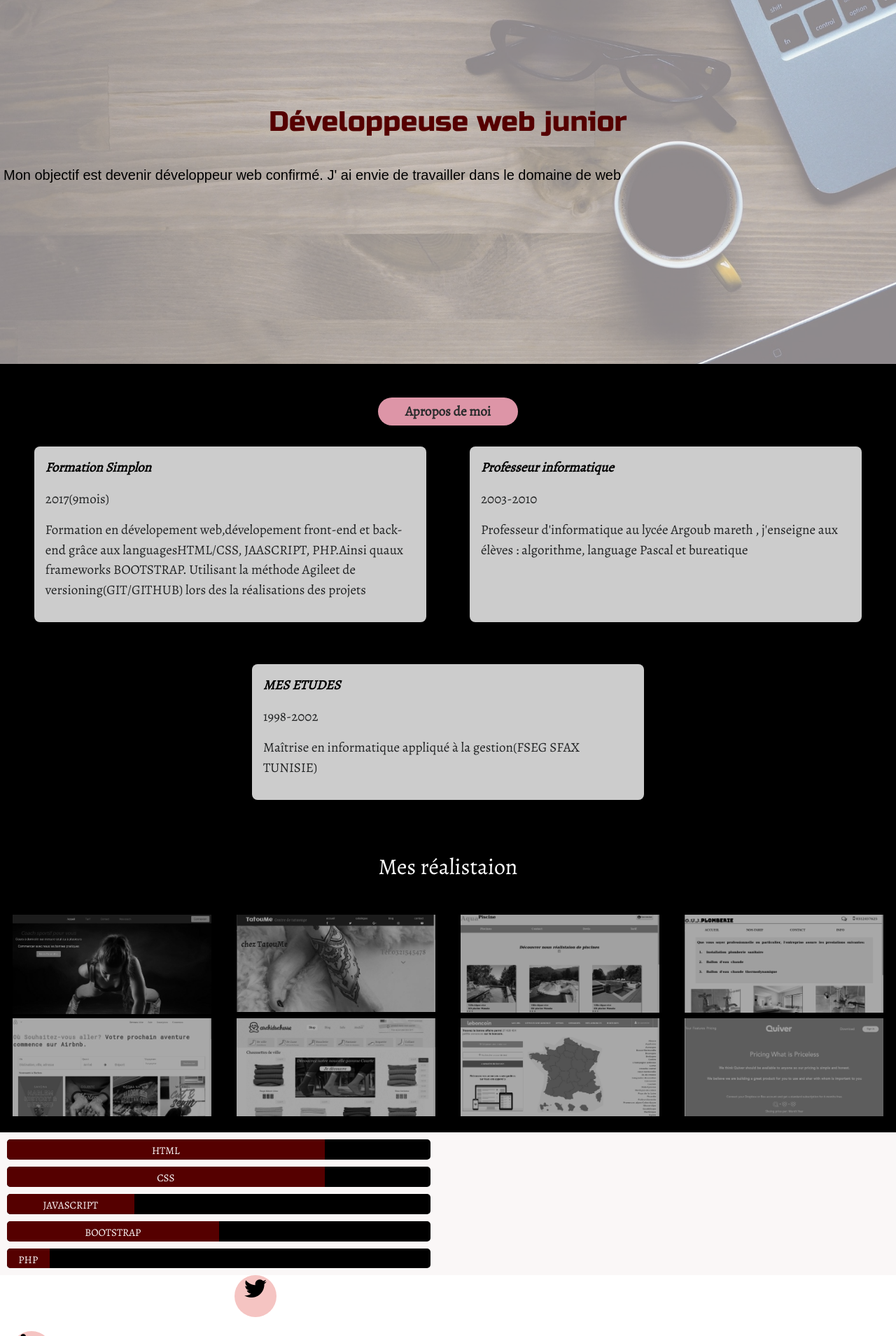
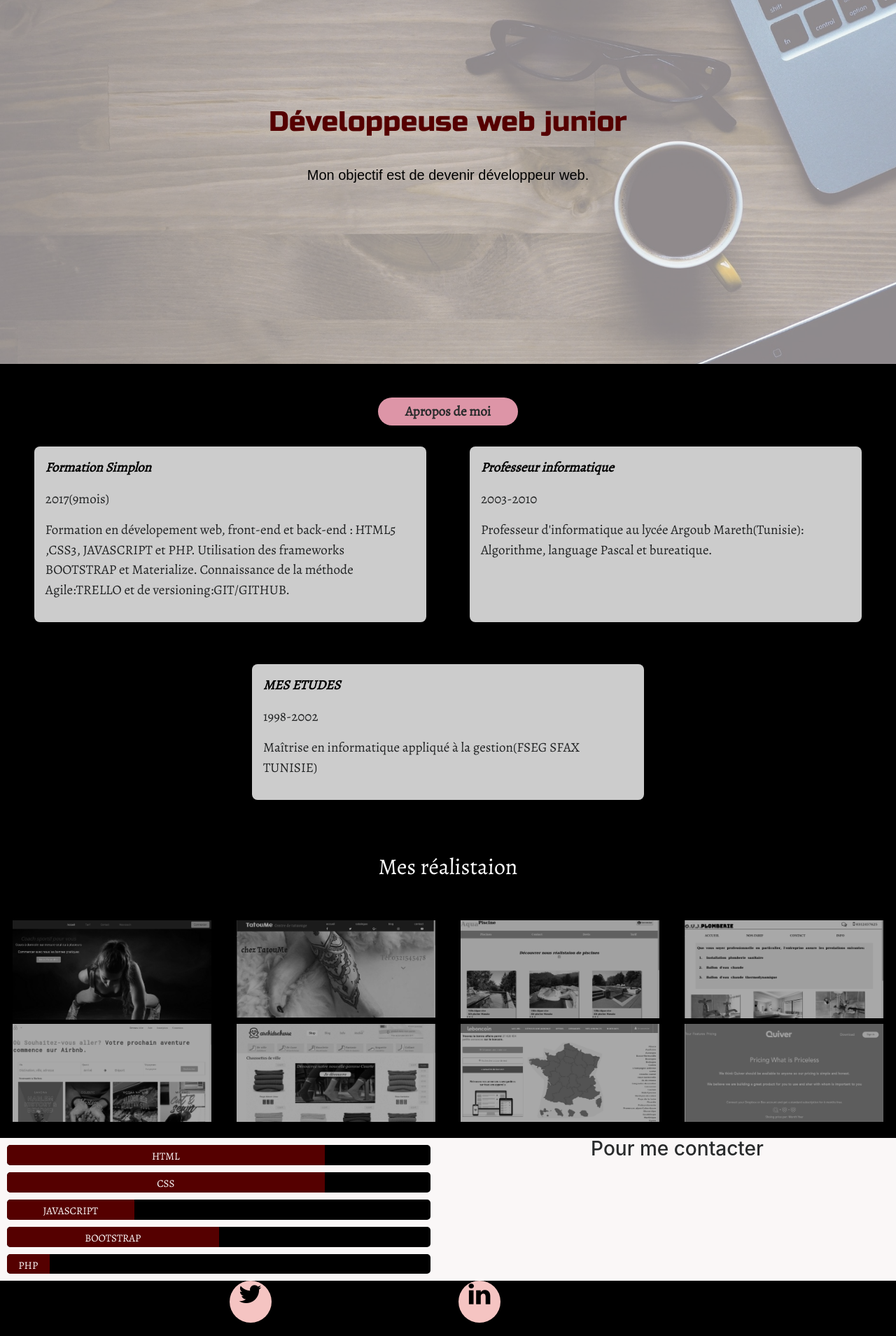
Before and after one commit to bettoumi/portfolio, a PHP site: page / in a window 1280 px wide. Shown: the part 80-1989 px from the top of the page at 70% size. Run offline with PHP 8.4, Linux system fonts and the light colour scheme; some web fonts are replaced.

Commit message:
style competence section

```diff
--- a/css/main.css
+++ b/css/main.css
@@ -192,7 +192,7 @@ textarea {
      background-color: #f5c4c2;
       margin-bottom:  20px  ;
 }
-.icone i
+.icone a i
 {
         color:black;
 
@@ -382,7 +382,10 @@ textarea {
   font-size: 15px;
 }
 
-
+.footer-portfolio
+{
+  background-color: black;
+}
 
 
 
--- a/index.html
+++ b/index.html
@@ -71,7 +71,7 @@
              <p class="titre1 mt-5">Développeuse web junior</p>
         </article>
         <article class="apropos col-12 col-sm-12 col-lg-12">
-         <p>Mon objectif est devenir développeur web confirmé. J' ai envie de travailler dans le domaine de web</p>
+         <p class="text-center">Mon objectif est de  devenir développeur web.</p>
 
         </article>
       </div>
@@ -87,14 +87,14 @@
            <div class="cursus col-12 col-md-4 col-lg-4">
                <p class="titrecursus">Formation Simplon</p>
                <p>2017(9mois)</p>
-               <p>Formation en dévelopement web,dévelopement front-end et back-end grâce aux languagesHTML/CSS, JAASCRIPT, PHP.Ainsi quaux frameworks BOOTSTRAP.
-               Utilisant la méthode Agileet de versioning(GIT/GITHUB) lors des la réalisations des projets</p>
+               <p>Formation en dévelopement web, front-end et back-end : HTML5 ,CSS3, JAVASCRIPT et PHP. Utilisation des frameworks BOOTSTRAP et Materialize.
+               Connaissance de la méthode Agile:TRELLO et de versioning:GIT/GITHUB.</p>
 
            </div>
            <div class="col-12 col-md-4 col-lg-4 cursus">
                <p class="titrecursus">Professeur informatique</p>
                <p>2003-2010</p>
-               <p>Professeur d'informatique au lycée Argoub mareth , j'enseigne aux élèves : algorithme, language Pascal et bureatique</p>
+               <p>Professeur d'informatique au lycée Argoub Mareth(Tunisie): Algorithme, language Pascal et bureatique.</p>
 
            </div>
            <div class="cursus col-12 col-md-6 offset-2 col-lg-4 cursus">
@@ -111,8 +111,9 @@
         <!--  Start compétence section-->
 
   <section id="portfolio" class="pt-5">
-          <h2 class="text-center">Mes réalistaion</h2>
-        <div class="mt-5 projets">
+   <div class="row">
+          <h2 class="text-center col-12">Mes réalistaion</h2>
+        <div class="mt-5 projets col-12">
           <article class="reproduction row">
               <figure class="proj col-12 col-md-6 col-xl-3" id="proj1">
                  <a href="#">
@@ -218,7 +219,7 @@
 
           </article>
         </div>
-
+  </div>
   </section>
   <section class="compet-contact row">
     <article id="competence" class="col-12 col-md-6 col-xl-6">
@@ -240,6 +241,7 @@
 
     </article>
     <article id="contact" class="col-12 col-md-6 col-xl-6">
+       <h3 class="text-center">Pour me contacter</h3>
 
 
 
@@ -249,8 +251,8 @@
   </section>
 
 
-<footer>
-  <div class="icones">
+<footer class="footer-portfolio">
+  <div class="icones row">
               <div class="col-3 offset-3  mr-0 col-sm-3 col-lg-3">
                  <div class="icone text-center">
                    <a href="#"><i class="fa fa-twitter" style="font-size:36px"></i></a>
```
